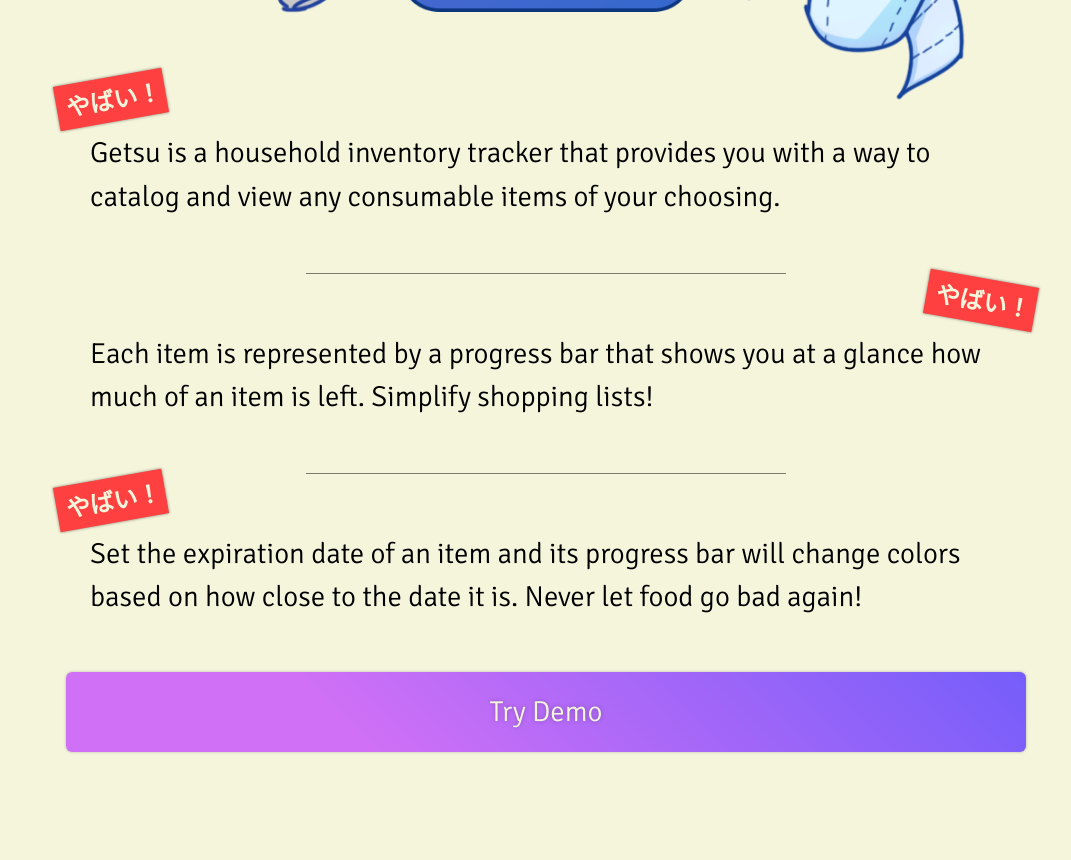
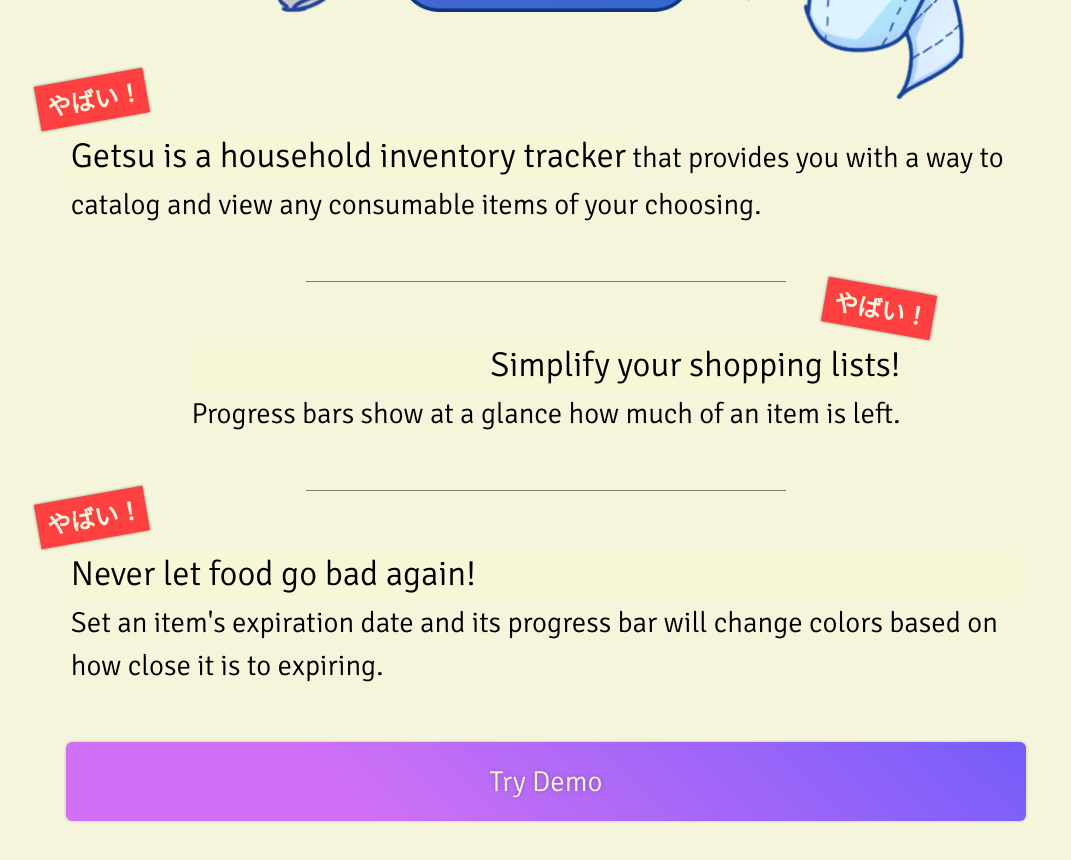
Before and after one commit to kevinwei00/getsu-client, a React (Create React App) app: page / in a window 1280 px wide. Shown: the part 1000-1860 px from the top of the page, without its empty margins (94-1165 px from the left). Before the commit the page ends 1800 px from the top, so only its background shows below. Built offline with nearby package versions, Linux system fonts and the light colour scheme.

Commit message:
reword landing page text, style feature text emphases

```diff
--- a/public/index.html
+++ b/public/index.html
@@ -6,7 +6,7 @@
     <meta name="viewport" content="width=device-width, initial-scale=1" />
     <meta name="theme-color" content="#000000" />
     <meta
-      name="Getsu"
+      name="Getsu - Inventory Tracker"
       content="Getsu is a household inventory tracker"
     />
     <link rel="manifest" href="%PUBLIC_URL%/manifest.json" />
--- a/src/components/App.css
+++ b/src/components/App.css
@@ -65,6 +65,7 @@
 
 .AppLanding > header {
   margin-bottom: 1rem;
+  background-color: rgb(247, 247, 215);
 }
 
 .AppLanding__demo-button > button {
@@ -87,6 +88,16 @@
   position: relative;
   font-size: 1.2rem;
   margin: 2.5rem 1rem 1.25rem 1rem;
+}
+
+.AppLanding__features__text--emphasis {
+  font-size: 120%;
+  background-color: rgb(247, 247, 215);
+}
+
+/* Second feature sentence should hug right */
+.AppLanding__features:nth-child(3) .AppLanding__features__text--emphasis {
+  text-align: right;
 }
 
 /**************** Image positioning ****************/
@@ -323,6 +334,13 @@
   }
 }
 
+/* specific fix: keep sentence on one line */
+@media screen and (max-width: 339px) {
+  .AppLanding__features__text--emphasis {
+    font-size: 112%;
+  }
+}
+
 @media screen and (min-width: 768px) {
   html {
     font-size: 150%;
@@ -330,6 +348,21 @@
 
   .App__main section {
     max-width: 30rem;
+  }
+
+  .AppLanding__features__text {
+    margin: 2.5rem 0.2rem 1.25rem 0.2rem;
+  }
+}
+
+/* specific fix: give yabai-badge ample spacing from viewport edge */
+@media only screen and (width: 768px) {
+  .AppLanding__features:nth-child(even) .yabai-badge {
+    left: -0.6rem;
+  }
+
+  .AppLanding__features:nth-child(odd) .yabai-badge {
+    right: -0.6rem;
   }
 }
 
--- a/src/components/AppLanding.js
+++ b/src/components/AppLanding.js
@@ -21,22 +21,30 @@
           <img src={Landing_01} alt="Getsu Feature 1" />
           <div className="AppLanding__features__text">
             <div className="yabai-badge">やばい！</div>
-            Getsu is a household inventory tracker that provides you with a way to catalog
-            and view any consumable items of your choosing.
+            <span className="AppLanding__features__text--emphasis">
+              Getsu is a household inventory tracker
+            </span>{' '}
+            that provides you with a way to catalog and view any consumable items of your
+            choosing.
           </div>
         </div>
         <div className="AppLanding__features">
           <div className="AppLanding__features__text">
             <div className="yabai-badge">やばい！</div>
-            Each item is represented by a progress bar that shows you at a glance how much
-            of an item is left. Simplify shopping lists!
+            <div className="AppLanding__features__text--emphasis">
+              Simplify your shopping lists!
+            </div>{' '}
+            Progress bars show at a glance how much of an item is left.
           </div>
         </div>
         <div className="AppLanding__features">
           <div className="AppLanding__features__text">
             <div className="yabai-badge">やばい！</div>
-            Set the expiration date of an item and its progress bar will change colors
-            based on how close to the date it is. Never let food go bad again!
+            <div className="AppLanding__features__text--emphasis">
+              Never let food go bad again!
+            </div>{' '}
+            Set an item's expiration date and its progress bar will change colors based on
+            how close it is to expiring.
           </div>
         </div>
         <div className="AppLanding__demo-button">
```
